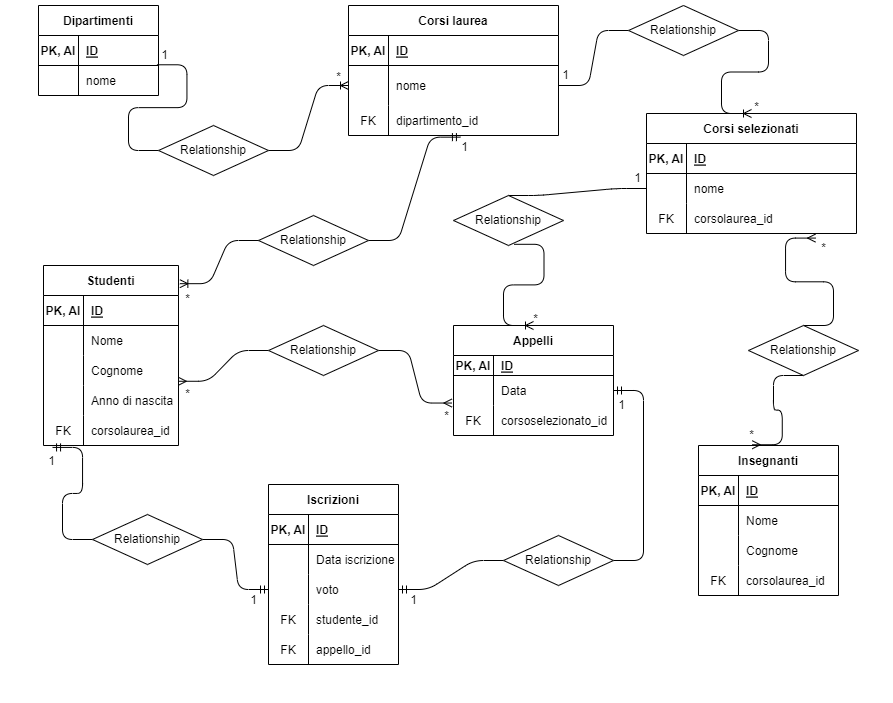
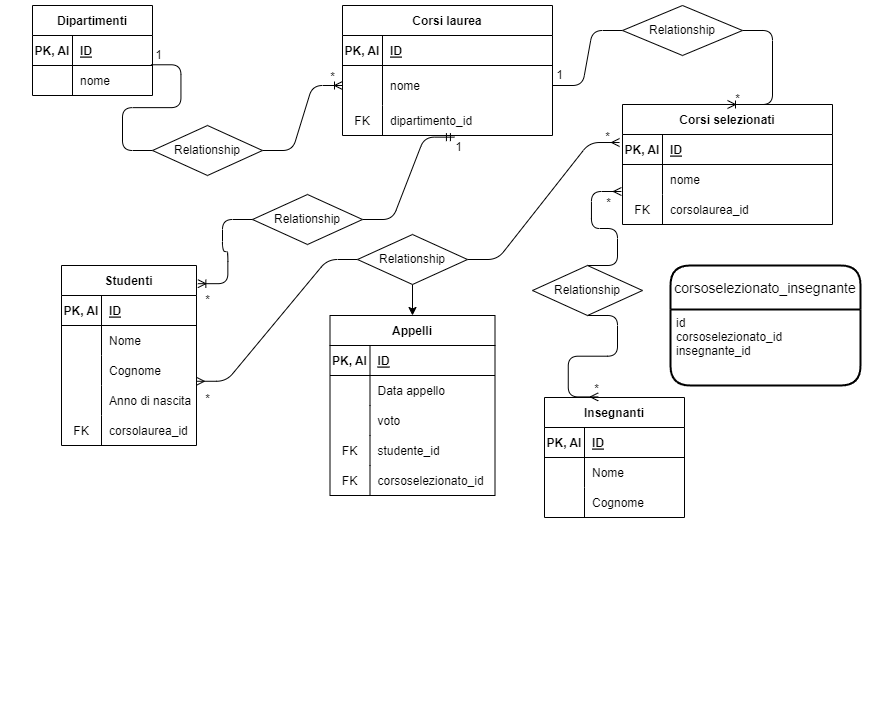
Before and after one commit to agostinoluca/db-university, a plain HTML site: page index.html in a window 1280 px wide. Shown: the part 147-850 px from the top of the page, without its empty margins (193-1086 px from the left). After the commit the page ends 800 px from the top, so only its background shows below. Drawn offline with nearby package versions, Linux system fonts and the light colour scheme.

Commit message:
fix page do not work add new file draw.io add new export png fix schema of database

```diff
--- a/index.html
+++ b/index.html
@@ -16,7 +16,7 @@
 
     <div class="container text-center p-5 ">
         <h1 class="pb-5">Schema of Database University</h1>
-        <img src="./img/schema.png" alt="png Schema of Database University">
+        <img src="./img/schemaDb.png" alt="png Schema of Database University">
     </div>
 
     <!-- Bootstrap JavaScript Libraries -->
```
Also changed, not shown: img/schema.png (deleted), img/schemaDb.png (added), 3 other files.
